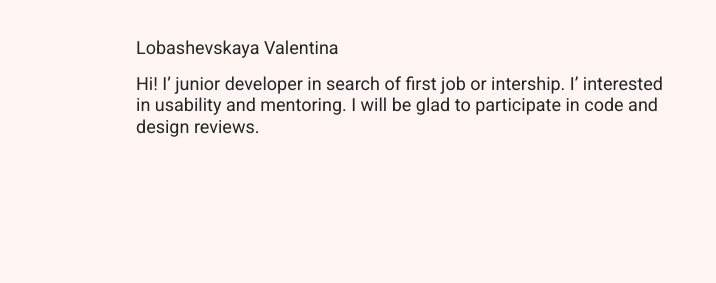
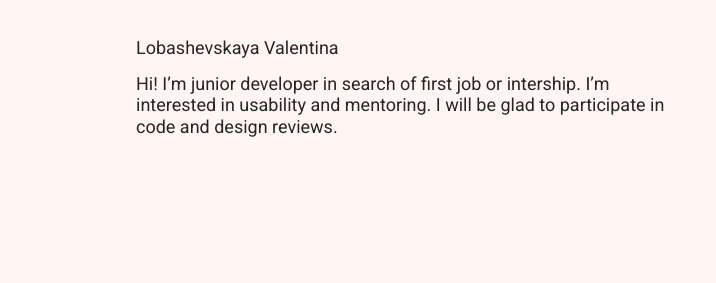
Before and after one commit to bertrana/rsschool-cv, a website: page index.html in a window 1280 px wide. Shown: the part 373-656 px from the top of the page, 564-1280 px from the left. Drawn offline with Linux system fonts and the light colour scheme.

Commit message:
fix: change HTML code for quotes in about block

```diff
--- a/index.html
+++ b/index.html
@@ -33,7 +33,7 @@
           <div class="about__info">
             <h1>Frontend Developer</h1>
             <p class="about__name">Lobashevskaya Valentina</p>
-            <p class="about__text">Hi! I&#8217; junior developer in search of first job or intership. I&#8217; interested in usability and mentoring. I will be glad to participate in code and design reviews.</p>
+            <p class="about__text">Hi! I&#8217;m junior developer in search of first job or intership. I&#8217;m interested in usability and mentoring. I will be glad to participate in code and design reviews.</p>
           </div>
         </div>
       </section>
```
